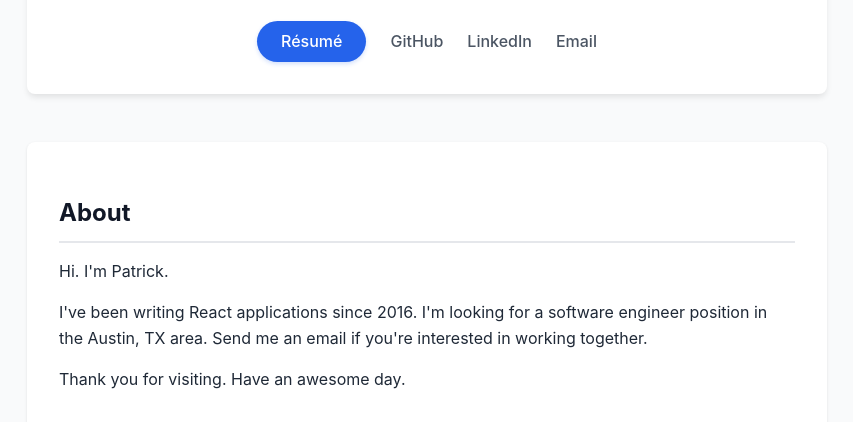
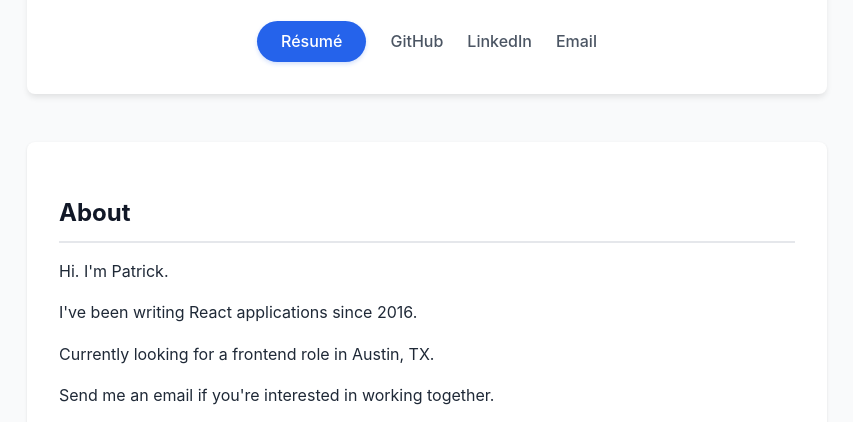
Before and after one commit to plynch/plynch.github.io, a plain HTML site: page index.htm in a window 1280 px wide. Shown: the part 358-780 px from the top of the page, without its empty margins (213-1066 px from the left). Drawn offline with Linux system fonts and the light colour scheme.

Commit message:
upbade about me

```diff
--- a/index.htm
+++ b/index.htm
@@ -30,7 +30,12 @@
                     Hi. I'm Patrick.
                 </p>
                 <p>
-                    I've been writing React applications since 2016. I'm looking for a software engineer position in the Austin, TX area.
+                    I've been writing React applications since 2016.
+                </p>
+                <p>
+                    Currently looking for a frontend role in Austin, TX.
+                </p>
+                <p>
                     Send me an email if you're interested in working together.
                 </p>
                 <p>
```
